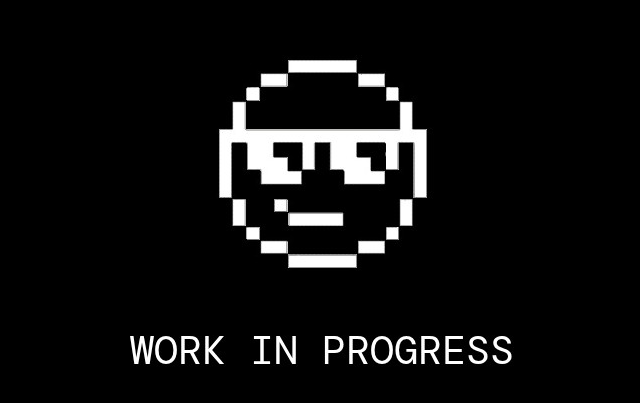
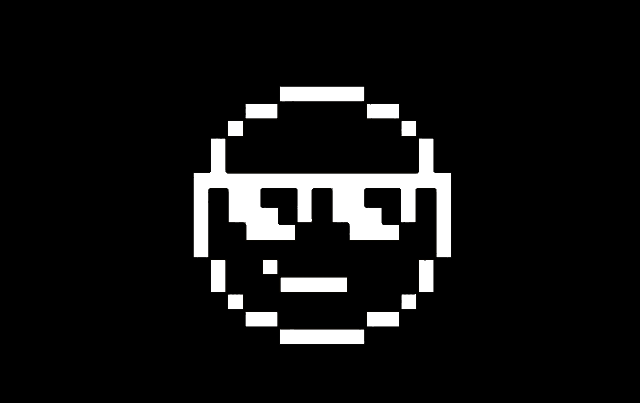
Before and after one commit to d3p1/me, a Next.js app: page / in a window 1280 px wide. Shown: the part 185-588 px from the top of the page, without its empty margins (318-958 px from the left). Built offline with nearby package versions, Linux system fonts and the light colour scheme; a web font is replaced by a local one.

Commit message:
feat: add profile image to home page [#1]

```diff
--- a/src/app/page.tsx
+++ b/src/app/page.tsx
@@ -3,12 +3,16 @@
  * @author      C. M. de Picciotto <d3p1@d3p1.dev> (https://d3p1.dev/)
  */
 import Image from 'next/image'
-import wipBanner from '../../public/media/banners/wip.jpg'
+import profile from '../../public/media/home/profile.png'
 
-export default function Home() {
+export default function HomePage() {
   return (
     <main className="flex justify-center items-center w-screen h-screen">
-      <Image src={wipBanner} alt="Work in progress" placeholder="blur" />
+      <Image
+        src={profile}
+        alt="Cristian Marcelo de Picciotto profile image"
+        placeholder="blur"
+      />
     </main>
   )
 }
```
Also changed, not shown: public/media/banners/wip.jpg (deleted), public/media/home/profile.png (added).
